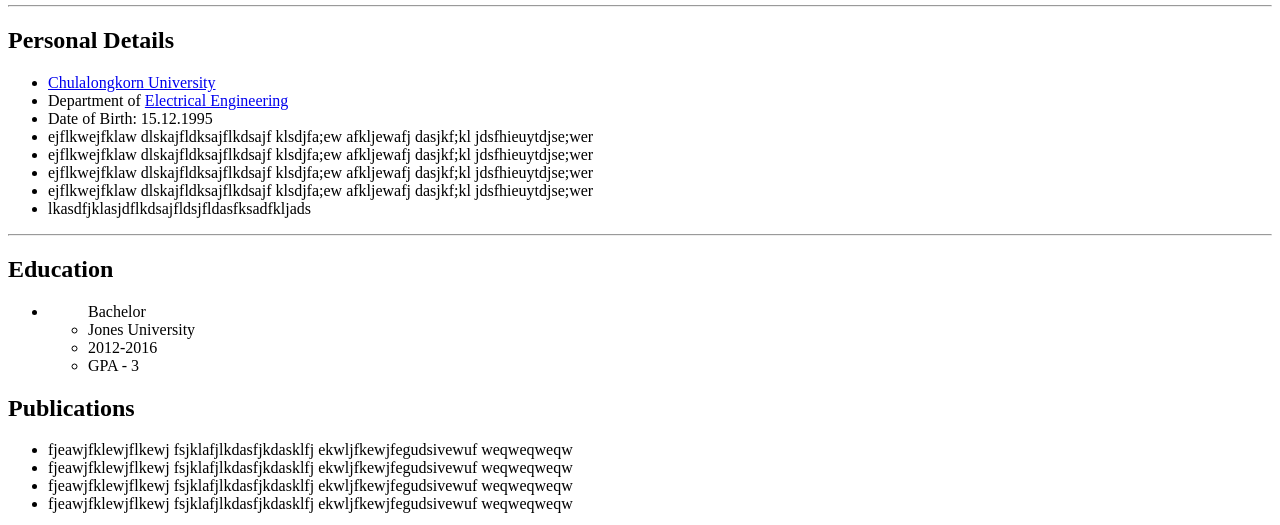
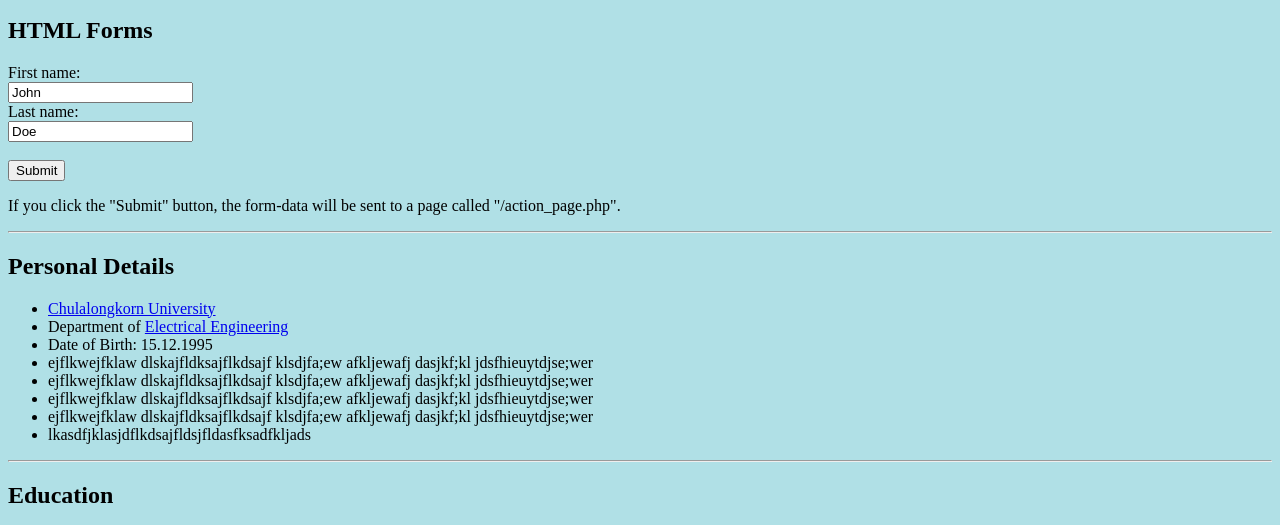
Before and after one commit to Toriyee/internetapps, a plain HTML site: page index.html in a window 1280 px wide. Shown: the part 237-762 px from the top of the page. Drawn offline with Linux system fonts and the light colour scheme.

Commit message:
Update index.html

```diff
--- a/index.html
+++ b/index.html
@@ -5,14 +5,24 @@
     <meta http-equiv="X-UA-Compatible" content="IE=edge">
     <meta name="viewport" content="'width=device=width, initial-scale=1.0">
 </head>
-<body>
+<body style="background-color:powderblue;">
     <table cellspacing="10">
         <tr>
             <td><img src="Propic.jpeg" alt="YK's Photo" style="width: 200px"></td>
             <td><h1>Ye Kyaw</h1></td>
         </tr>
     </table>
+<h2>HTML Forms</h2>
 
+<form action="/action_page.php">
+  <label for="fname">First name:</label><br>
+  <input type="text" id="fname" name="fname" value="John"><br>
+  <label for="lname">Last name:</label><br>
+  <input type="text" id="lname" name="lname" value="Doe"><br><br>
+  <input type="submit" value="Submit">
+</form>
+
+<p>If you click the "Submit" button, the form-data will be sent to a page called "/action_page.php".</p>
     <hr>
     <h2>Personal Details</h2>
     <ul>
```
